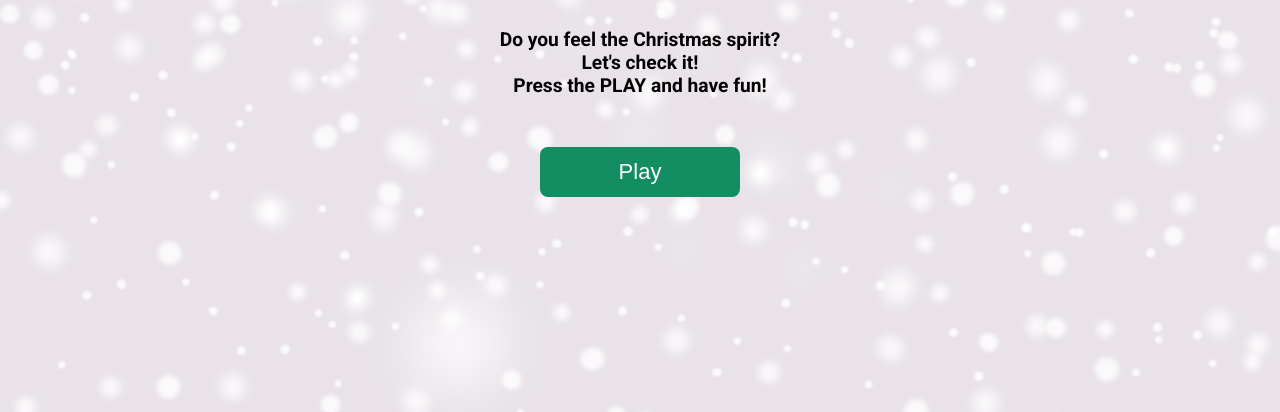
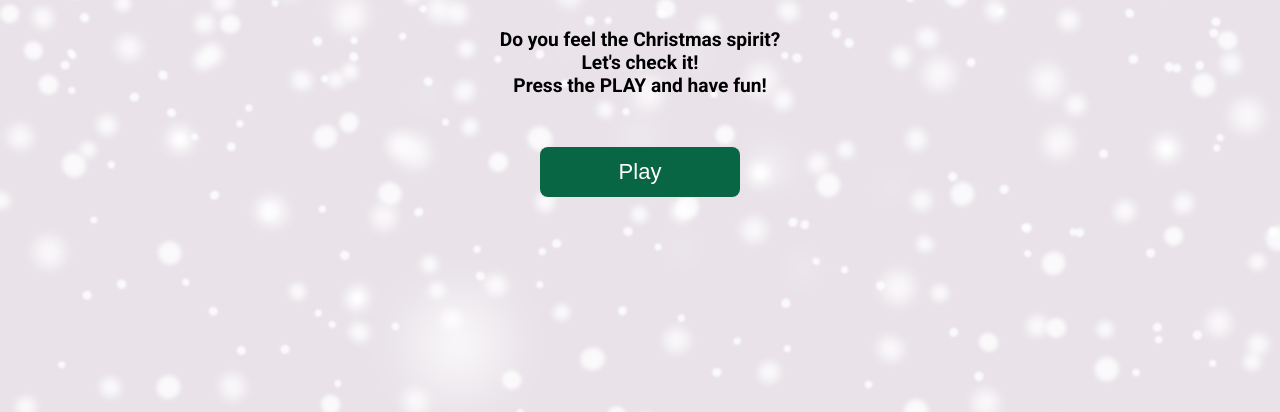
Before and after one commit to artweise/santa-game, a plain HTML site: page index.html in a window 1280 px wide. Shown: the part 685-1097 px from the top of the page. Drawn offline with Linux system fonts and the light colour scheme.

Commit message:
change the color of the button

```diff
--- a/project.css
+++ b/project.css
@@ -39,7 +39,7 @@ p {
  }
 
 .start-btn {
-    background-color: #128E62;
+    background-color: #086644;
     color: white;
     width: 200px;
     height: 50px;
```
